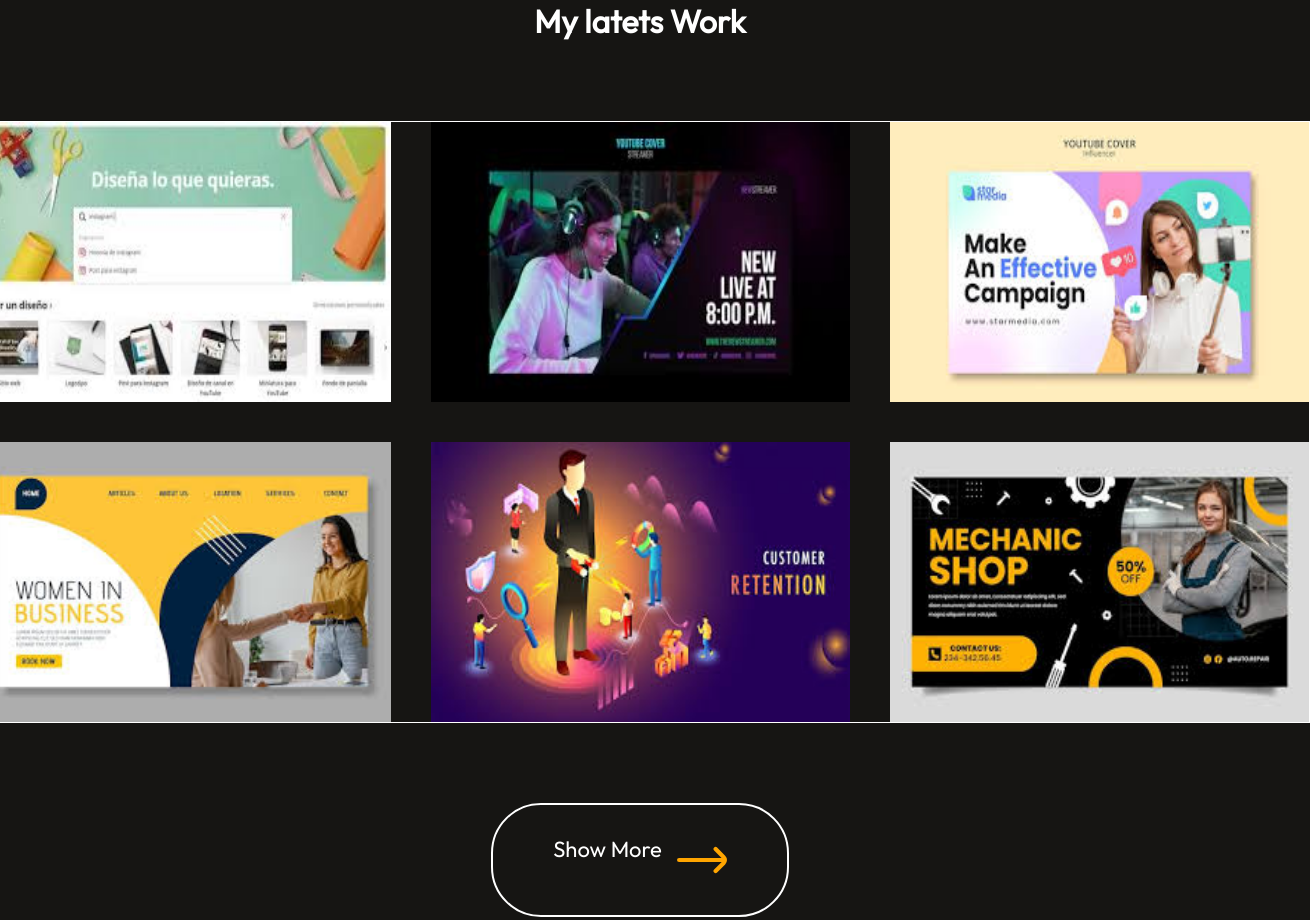
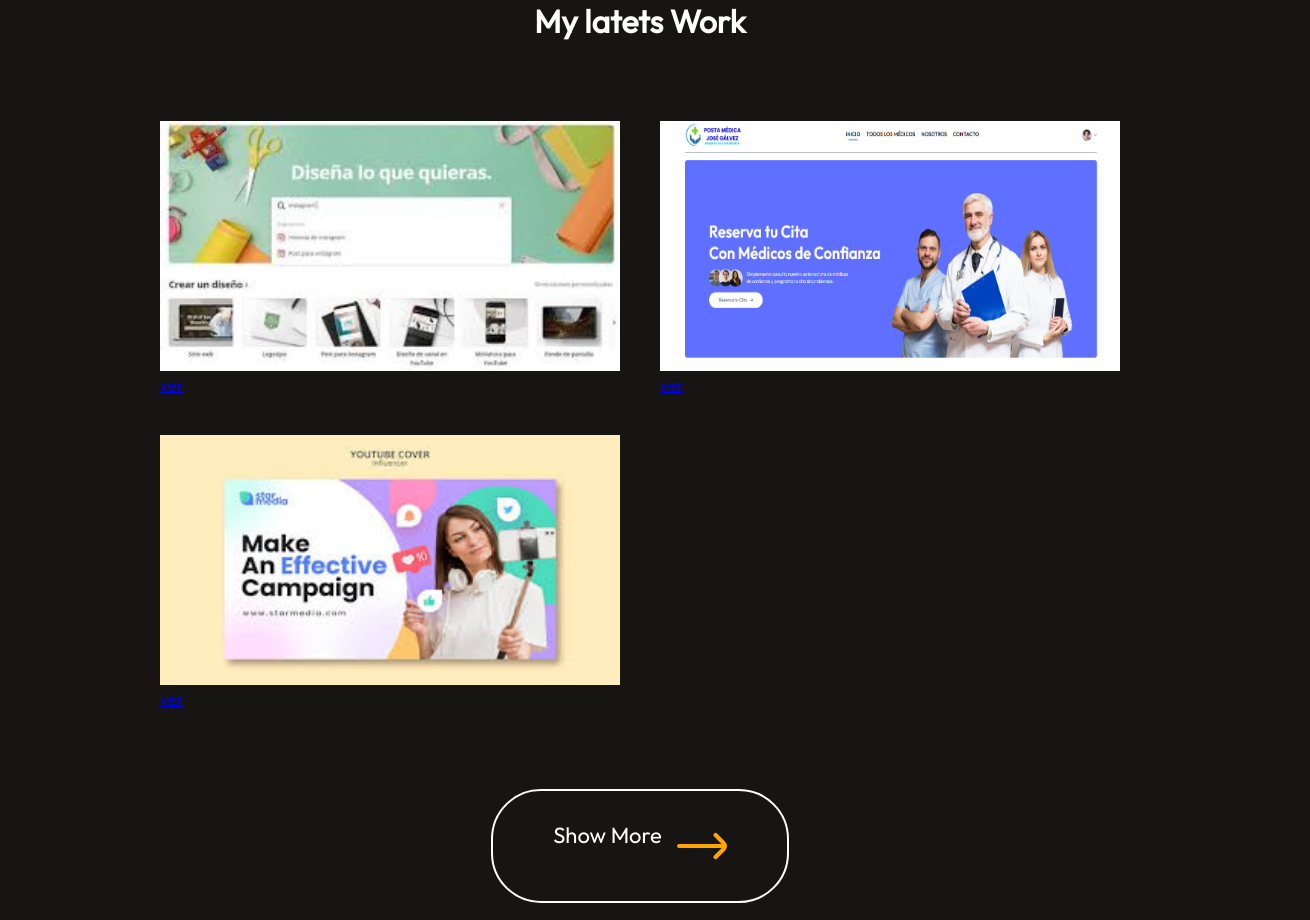
Before and after one commit to MarioCamayo/portfolio, a React (Vite) app: page / in a window 1280 px wide. Shown: the part 3920-4840 px from the top of the page, 1310 px wide, since content can reach past the window. Built offline with nearby package versions, Linux system fonts and the light colour scheme.

Commit message:
se cambio la imagen de portada número 2  del componente MyWork

```diff
--- a/src/assets/myword_data.js
+++ b/src/assets/myword_data.js
@@ -1,9 +1,9 @@
 import project1_img from '../assets/project_1.jpg'
-import project2_img from '../assets/project_2.jpg'
+import project2_img from '../assets/foto_portada_app_reserva_tu_cita_medica.png'
 import project3_img from '../assets/project_3.jpg'
-import project4_img from '../assets/project_4.jpg'
-import project5_img from '../assets/project_5.jpg'
-import project6_img from '../assets/project_6.jpg'
+// import project4_img from '../assets/project_4.jpg'
+// import project5_img from '../assets/project_5.jpg'
+// import project6_img from '../assets/project_6.jpg'
 
 const mywork_data = [
   {
@@ -21,21 +21,21 @@ const mywork_data = [
     w_name:"web desing",
     w_img:project3_img
   },
-  {
-    w_no:4,
-    w_name:"web desing",
-    w_img:project4_img
-  },
-  {
-    w_no:5,
-    w_name:"web desing",
-    w_img:project5_img
-  },
-  {
-    w_no:6,
-    w_name:"web desing",
-    w_img:project6_img
-  }
+  // {
+  //   w_no:4,
+  //   w_name:"web desing",
+  //   w_img:project4_img
+  // },
+  // {
+  //   w_no:5,
+  //   w_name:"web desing",
+  //   w_img:project5_img
+  // },
+  // {
+  //   w_no:6,
+  //   w_name:"web desing",
+  //   w_img:project6_img
+  // }
 ]
 
 export default mywork_data
--- a/src/components/Hero/Hero.jsx
+++ b/src/components/Hero/Hero.jsx
@@ -1,5 +1,6 @@
 import  profile_img from '../../assets/IMG_Mario.jpg'
 import './hero.css'
+
 const Hero = () => {
   return (
     <div className='hero'>
--- a/src/components/MyWork/MyWork.jsx
+++ b/src/components/MyWork/MyWork.jsx
@@ -12,10 +12,17 @@ const MyWork = () => {
         {/* <img src={theme-pattern} alt="" />  */}
       </div>
       <div className="mywork-container">
-        {mywork_data.map((work, id)=>{
-          return <img key={id} src= {work.w_img} alt="imagenes de proyectos" />
-        })}
+        {mywork_data.map((work, id)=>
+
+          (
+            <div key={id}>
+                <img src= {work.w_img} alt="imagenes de proyectos" />
+                <a href='https://reservatucitamedica.vercel.app'>ver</a>
+            </div>
+          )
+        )}
       </div>
+
       <div className='mywork-showmore'>
          <p>Show More</p>
          <img src= {flechaDerecha} alt="ícono de flecha derecha" />
--- a/src/components/MyWork/mywork.css
+++ b/src/components/MyWork/mywork.css
@@ -26,23 +26,23 @@
 
 .mywork-container{
   display: grid;
-  grid-template-columns: 1fr 1fr 1fr;
+  grid-template-columns: 1fr 1fr ;
   gap: 40px;
-  border: 1px solid white;
+  /* border: 1px solid white; */
 
 }
 
 .mywork-container img{
   box-sizing:border-box ;
-  width: 419px;
-  height: 280px;
+  width: 460px;
+  height: 250px;
   transition: 0.3s;
   cursor: pointer;
 }
 
 .mywork-container img:hover{
   transform: scale(1.10);
-  border: 4px solid #ff00ff;
+  /* border: 4px solid #ff00ff; */
   border-radius: 10px;
   transition: 0.3s;
 }
```
Also changed, not shown: src/components/Footer/Footer.jsx (added, +8 -0 lines), src/assets/foto_portada_app_reserva_tu_cita_medica.png (added), src/components/Footer/footer.css (added), 1 other file (tests, documents, lock files or other folders).
